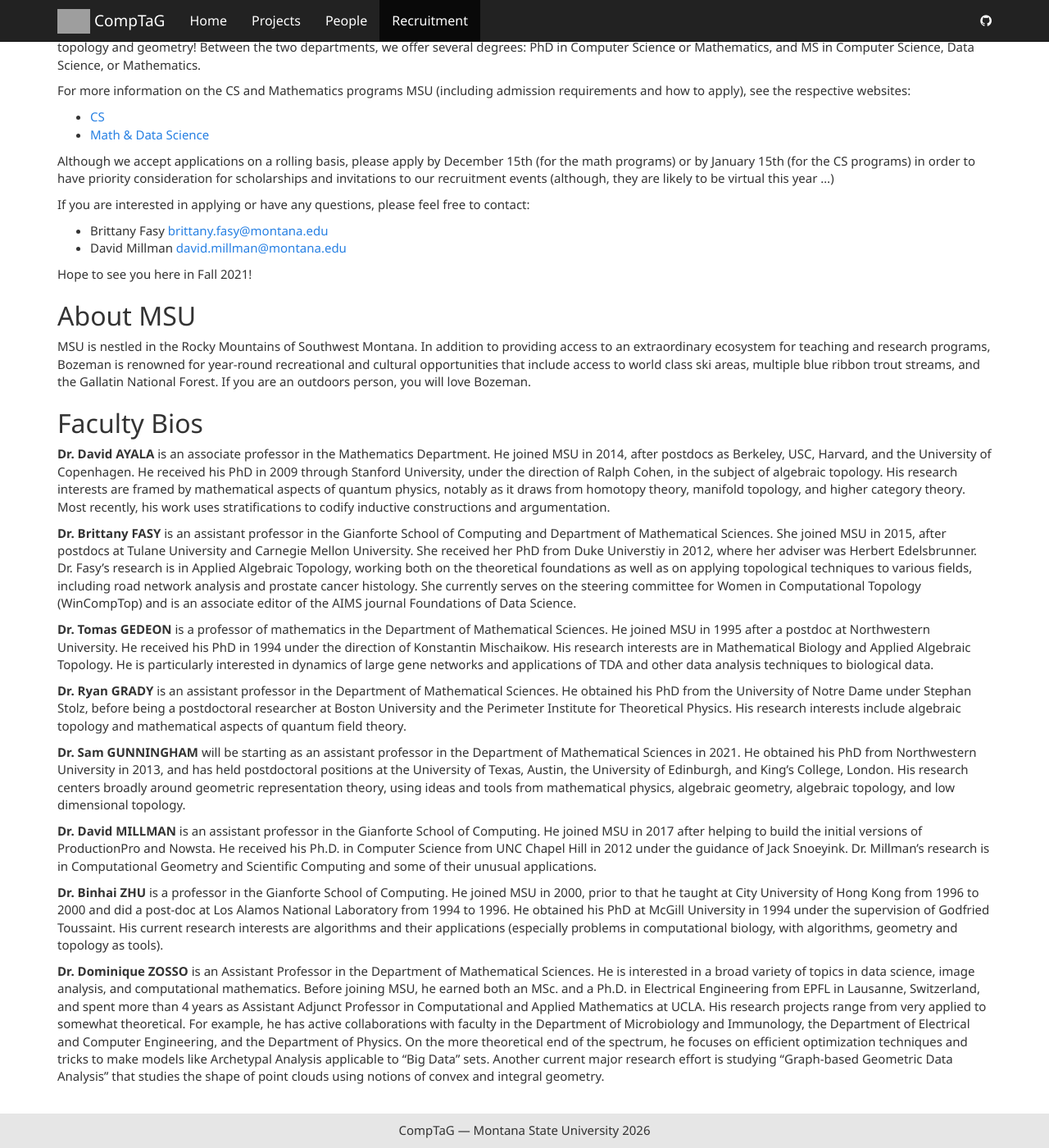
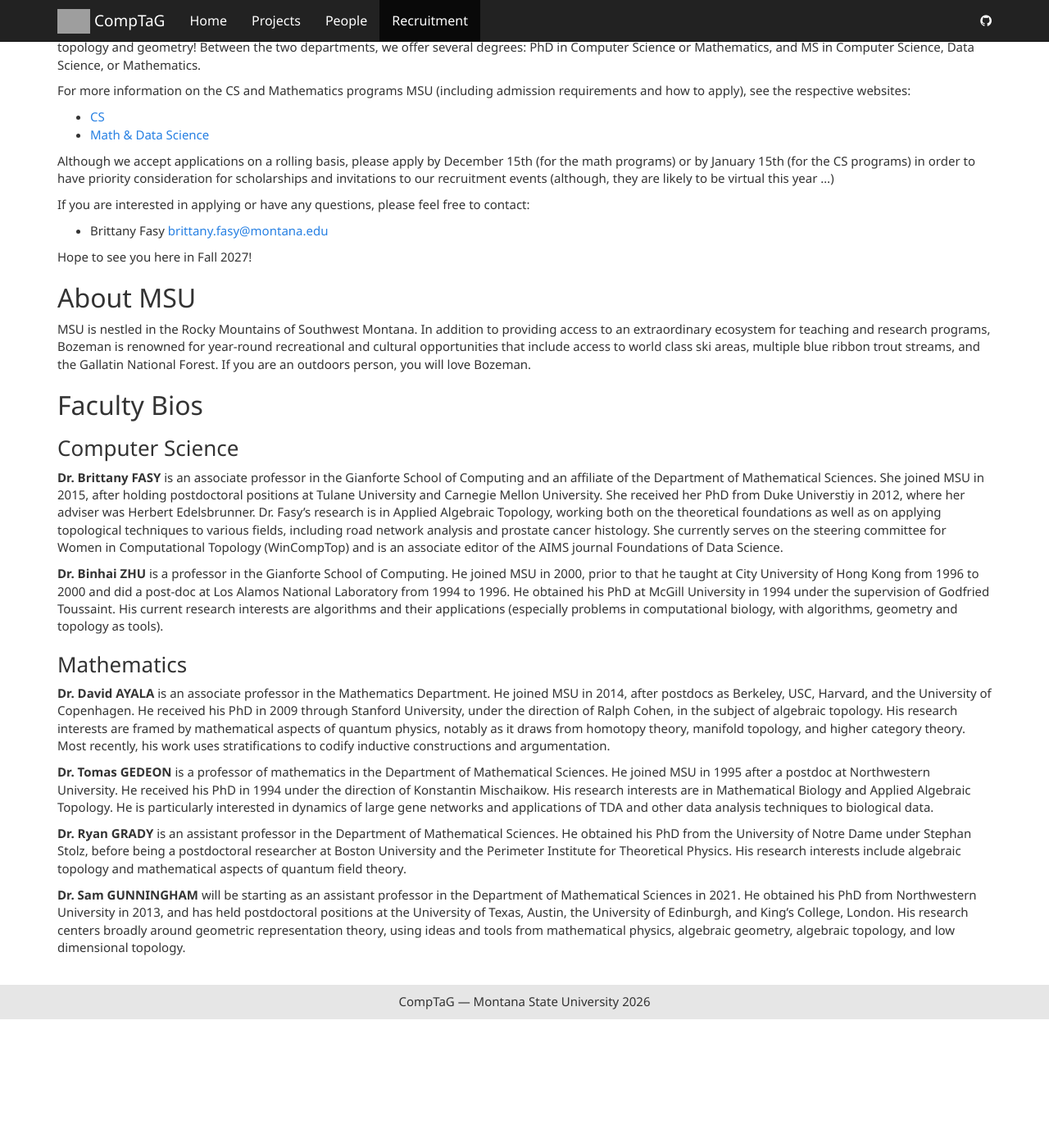
Before and after one commit to compTAG/comptag.github.io, a Jekyll site: the page built from recruiting.md, in a window 1280 px wide and 1400 px high, scrolled down 205 px. Shown: the whole window at 82% size. Built offline with Jekyll 4.4.1, drawn with Linux system fonts in a browser that asks for light colours; comment, search, counter and statistics services are not loaded; after the commit the page ends 1448 px from its top, so only the background shows below that; grey boxes are pictures that could not be loaded.

Commit message:
Update recruiting page

```diff
--- a/recruiting.md
+++ b/recruiting.md
@@ -29,11 +29,10 @@ recruitment events (although, they are likely to be virtual this year ...)
 If you are interested in applying or have any questions, please feel free to
 contact:
 
-* Brittany Fasy <brittany.fasy@montana.edu>
-* David Millman <david.millman@montana.edu>
+* Brittany Fasy <mailto:brittany.fasy@montana.edu>
 
 
-Hope to see you here in Fall 2021!
+Hope to see you here in Fall 2027!
 
 ## About MSU
 
@@ -47,6 +46,29 @@ you will love Bozeman.
 
 ## Faculty Bios
 
+### Computer Science
+
+**Dr. Brittany FASY** is an associate professor in the Gianforte School of Computing
+and an affiliate of the Department of Mathematical Sciences. She joined MSU in 2015,
+after holding postdoctoral positions at Tulane University and Carnegie Mellon University.
+She received her PhD from
+Duke Universtiy in 2012, where her adviser was Herbert Edelsbrunner.  Dr. Fasy's
+research is in Applied Algebraic Topology, working both on the theoretical
+foundations as well as on applying topological techniques to various fields,
+including road network analysis and prostate cancer histology. She currently
+serves on the steering committee for Women in Computational Topology
+(WinCompTop) and is an associate editor of the AIMS journal Foundations of Data
+Science.
+
+**Dr. Binhai ZHU** is a professor in the Gianforte School of Computing.
+He joined MSU in 2000, prior to that he taught at City University of
+Hong Kong from 1996 to 2000 and did a post-doc at Los Alamos National
+Laboratory from 1994 to 1996. He obtained his PhD at McGill University
+in 1994 under the supervision of Godfried Toussaint. His current research
+interests are algorithms and their applications (especially problems in
+computational biology, with algorithms, geometry and topology as tools).
+
+### Mathematics
 
 **Dr. David AYALA** is an associate professor in the Mathematics Department.  He
 joined MSU in 2014, after postdocs as Berkeley, USC, Harvard, and the University
@@ -57,16 +79,6 @@ notably as it draws from homotopy theory, manifold topology, and higher category
 theory.  Most recently, his work uses stratifications to codify inductive
 constructions and argumentation.
 
-**Dr. Brittany FASY** is an assistant professor in the Gianforte School of Computing
-and Department of Mathematical Sciences. She joined MSU in 2015, after postdocs
-at Tulane University and Carnegie Mellon University. She received her PhD from
-Duke Universtiy in 2012, where her adviser was Herbert Edelsbrunner.  Dr. Fasy's
-research is in Applied Algebraic Topology, working both on the theoretical
-foundations as well as on applying topological techniques to various fields,
-including road network analysis and prostate cancer histology. She currently
-serves on the steering committee for Women in Computational Topology
-(WinCompTop) and is an associate editor of the AIMS journal Foundations of Data
-Science.
 
 **Dr. Tomas GEDEON** is a professor of mathematics in the Department of Mathematical
 Sciences. He joined MSU in 1995 after a postdoc at Northwestern University. He
@@ -88,33 +100,3 @@ Texas, Austin, the University of Edinburgh, and King's College, London. His
 research centers broadly around geometric representation theory, using ideas and
 tools from mathematical physics, algebraic geometry, algebraic topology, and low
 dimensional topology.
-
-**Dr. David MILLMAN** is an assistant professor in the Gianforte School of
-Computing. He joined MSU in 2017 after helping to build the initial versions of
-ProductionPro and Nowsta. He received his Ph.D. in Computer Science from UNC
-Chapel Hill in 2012 under the guidance of Jack Snoeyink. Dr. Millman's research
-is in Computational Geometry and Scientific Computing and some of their unusual
-applications.
-
-**Dr. Binhai ZHU** is a professor in the Gianforte School of Computing.
-He joined MSU in 2000, prior to that he taught at City University of
-Hong Kong from 1996 to 2000 and did a post-doc at Los Alamos National
-Laboratory from 1994 to 1996. He obtained his PhD at McGill University
-in 1994 under the supervision of Godfried Toussaint. His current research
-interests are algorithms and their applications (especially problems in
-computational biology, with algorithms, geometry and topology as tools).
-
-**Dr. Dominique ZOSSO** is an Assistant Professor in the Department of Mathematical
-Sciences.  He is interested in a broad variety of topics in data science, image
-analysis, and computational mathematics. Before joining MSU, he earned both an
-MSc. and a Ph.D. in Electrical Engineering from EPFL in Lausanne, Switzerland,
-and spent more than 4 years as Assistant Adjunct Professor in Computational and
-Applied Mathematics at UCLA.  His research projects range from very applied to
-somewhat theoretical.  For example, he has active collaborations with faculty in
-the Department of Microbiology and Immunology, the Department of Electrical and
-Computer Engineering, and the Department of Physics.  On the more theoretical
-end of the spectrum, he focuses on efficient optimization techniques and tricks
-to make models like Archetypal Analysis applicable to "Big Data" sets. Another
-current major research effort is studying "Graph-based Geometric Data Analysis"
-that studies the shape of point clouds using notions of convex and integral
-geometry.
```
